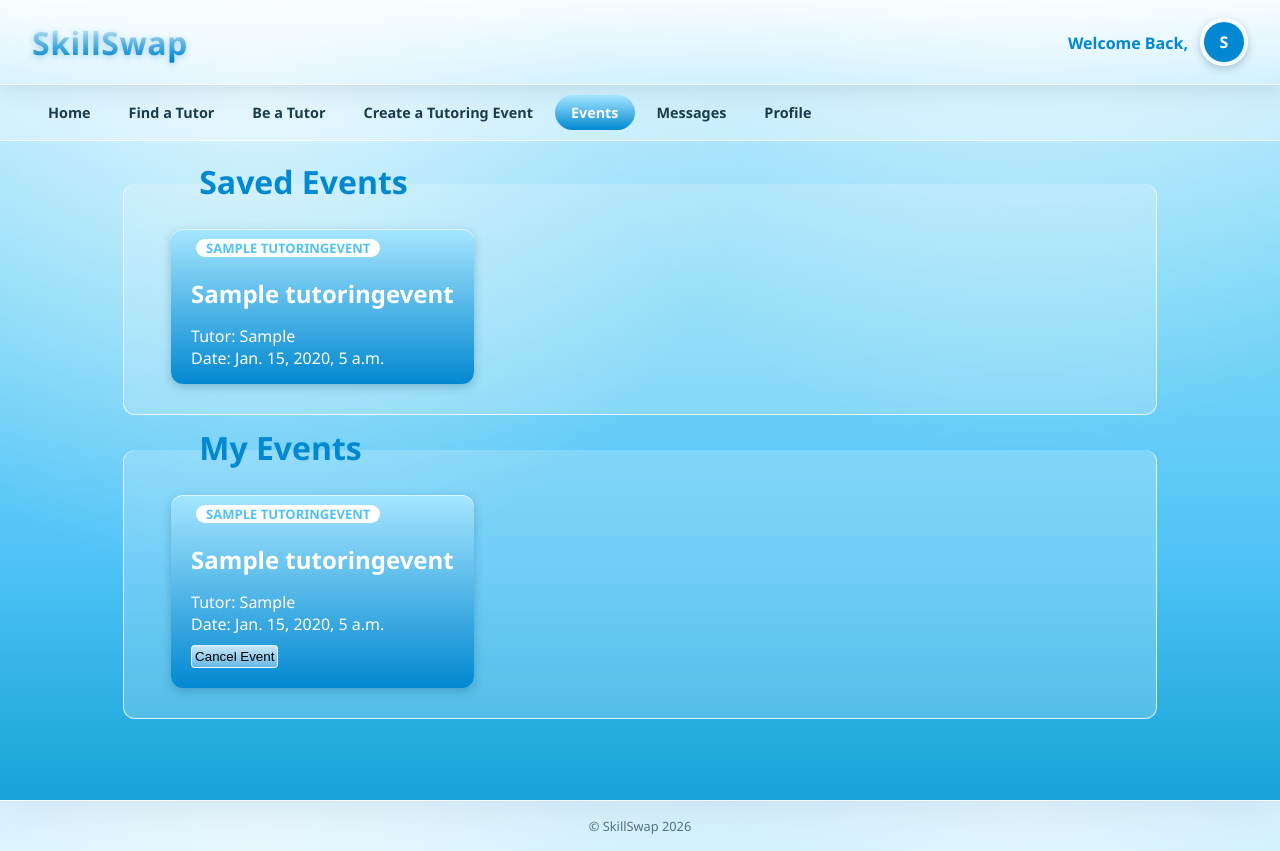
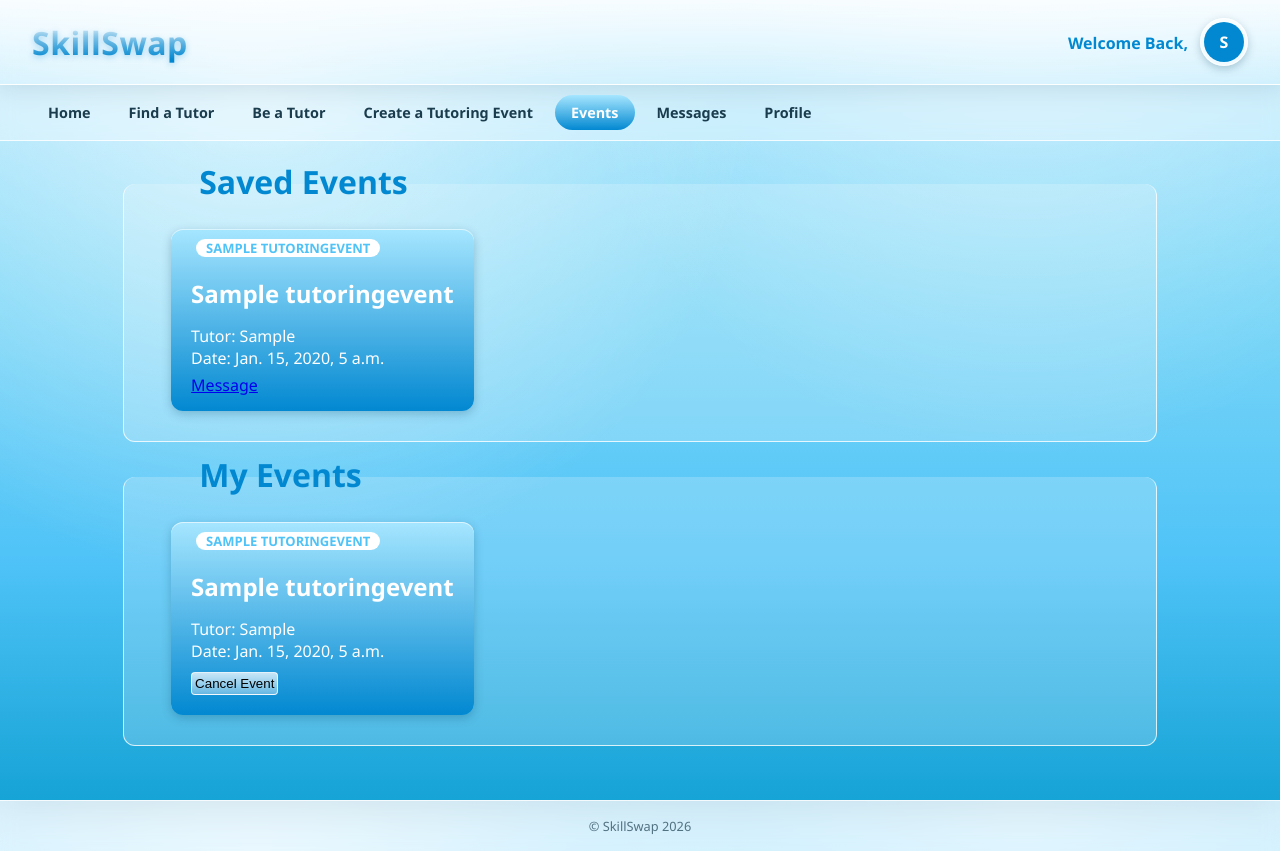
Before and after one commit to alexkg913/SkillSwap, a Django app: page /events/saved-events/ in a window 1280 px wide. Run offline with Django 5.2, Linux system fonts and the light colour scheme; a user stored in the database is signed in; tables that the repository leaves empty hold one stand-in row (values such as "Sample post").

Commit message:
add message link to each saved event

```diff
--- a/events/templates/events/saved_events.html
+++ b/events/templates/events/saved_events.html
@@ -10,7 +10,7 @@
                 <h3 class="event-title">{{ interaction.tutoring_event.title }}</h3>
                 <p class="event-tutor"> Tutor: {{ interaction.tutoring_event.tutor }}</p>
                 <p class="event-date">Date: {{ interaction.tutoring_event.date }}</p>
-
+                <a href="{% url 'event_chat' interaction.tutoring_event.id %}">Message</a>
             </div>
         {% empty %}
             <p class="welcome-message">No saved events found.</p>
--- a/home/static/home/css/style.css
+++ b/home/static/home/css/style.css
@@ -729,6 +729,10 @@ footer {
   flex-direction: column;
 }
 
+.event-card a {
+  margin-top: 5px;
+}
+
 .event-card:hover{
     transform: translateY(-3px);
     box-shadow: 0 6px 15px var(--shadow);
```
